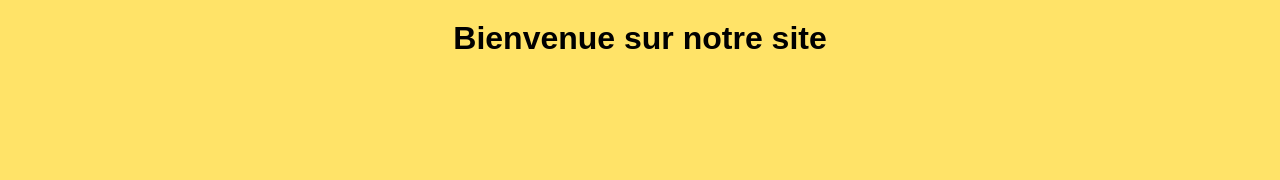
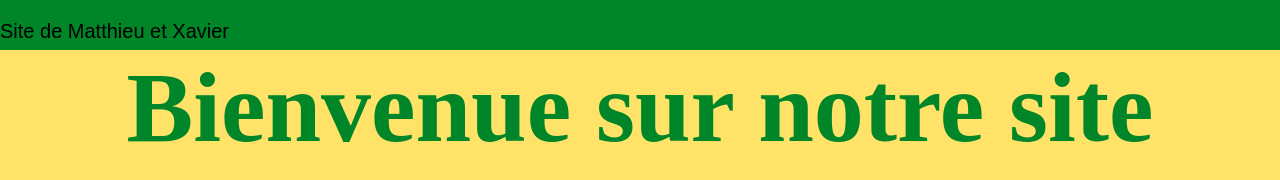
Before and after one commit to XavierLeClavier/MobilIUT, a plain HTML site: page index.html in a window 1280 px wide. Drawn offline with Linux system fonts and the light colour scheme.

Commit message:
Added header and reworked coloring, deleted * from CSS

```diff
--- a/index.html
+++ b/index.html
@@ -6,8 +6,11 @@
 		<link rel="stylesheet" type="text/css" href="style.css">
 		<title>Site Matthieu Xavier</title>
 	</head>
+<body>
+	<header>
+ <p class="header">Site de Matthieu et Xavier</p>
+	</header>
+<h1>Bienvenue sur notre site</h1>
 
-<body>
-<h1>Bienvenue sur notre site</h1>
 </body>
 </html>
--- a/style.css
+++ b/style.css
@@ -1,25 +1,34 @@
-*{
+body{
     background-color: rgb(255, 227, 104);
-}
-
-body{
     margin: 0;
     padding: 0;
     font-family: sans-serif;
 }
+.header{
+    color: rgb(0, 0, 0);
+    font-size:20px;
+}
+h1{
+    font-family: didot;
+    text-align: center;
+    margin-top: 50px;
+    color: rgb(0, 134, 40);
+    font-size: 100px;
+}
 
-h1{
-    text-align: center;
-    margin-top: 20px;
-    color: rgb(0, 0, 0);
-}
 h2{
     text-align: center;
     margin-top: 20px;
     color: rgb(0, 0, 0);
+
 }
-p{
-    text-align: left;
-    margin-top: 20px;
-    color: rgb(0, 0, 0);
+header{
+    background-color: rgb(0, 134, 40);
+    height: 50px;
+    width: 100%;
+    position: fixed;
+    top: 0;
+    left: 0;
+    right: 0;
+    z-index: 1;
 }
```
